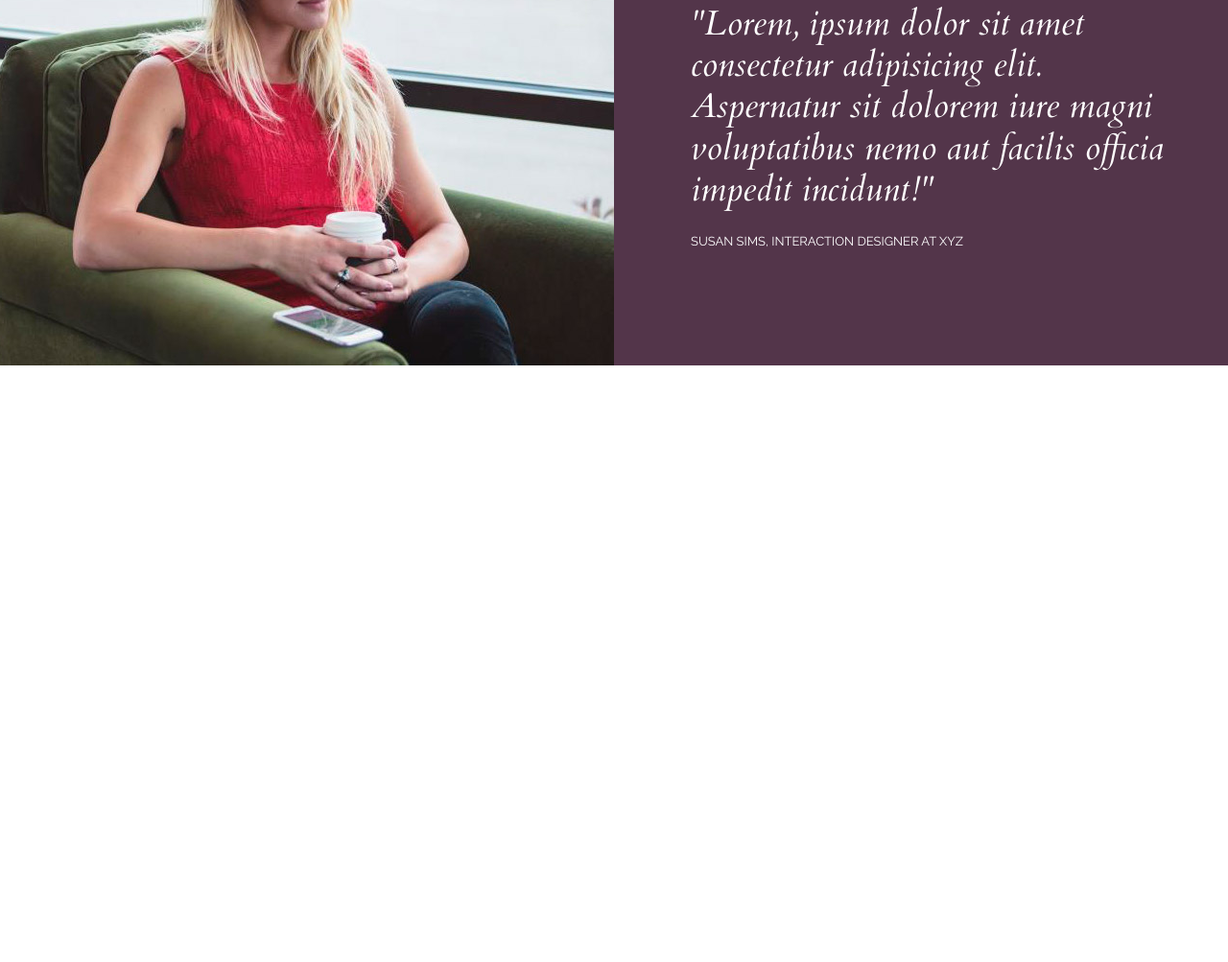
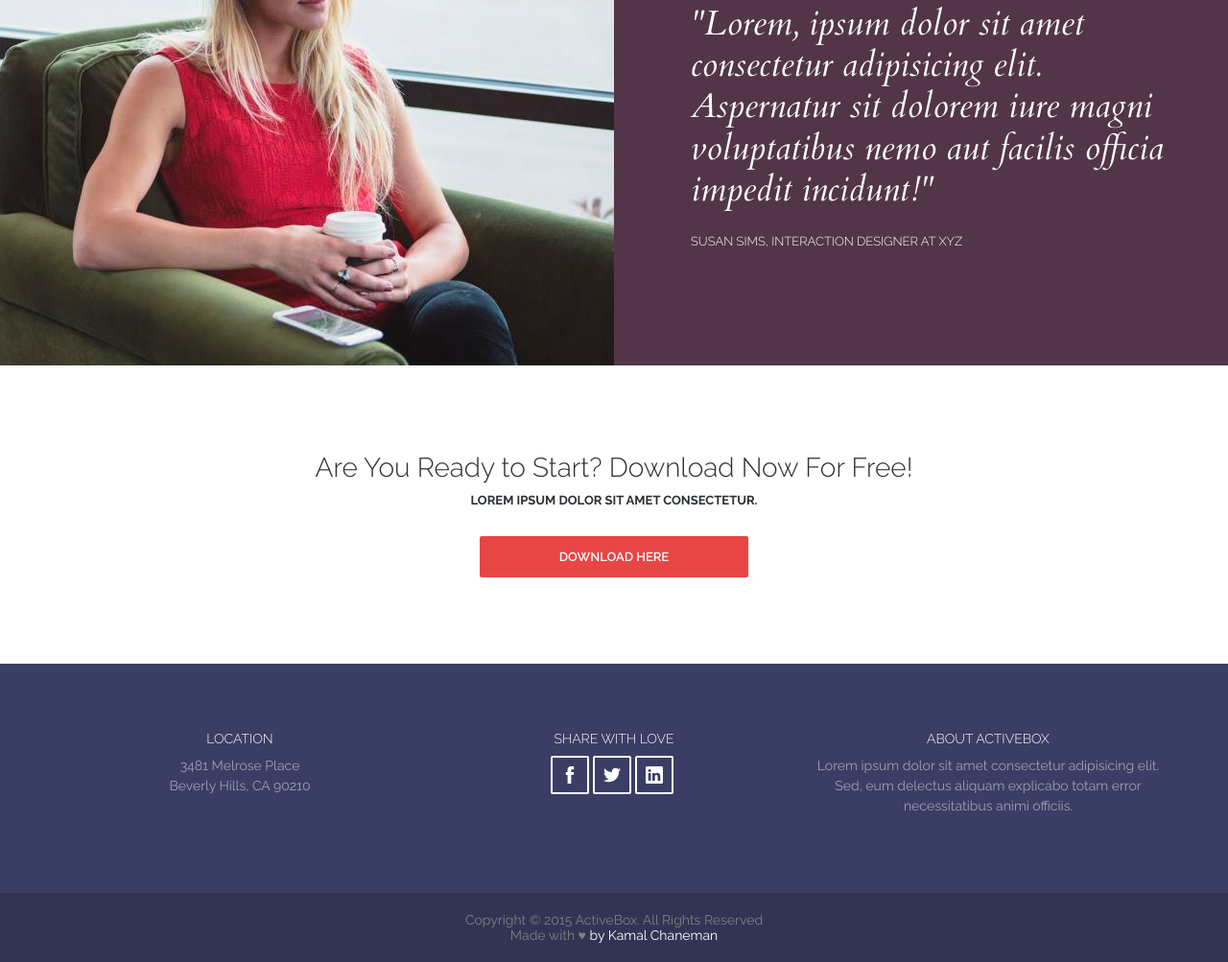
Before and after one commit to imnotasophist/ActiveBox, a plain HTML site: page index.html in a window 1280 px wide. Shown: the part 3149-4152 px from the top of the page at 96% size. Before the commit the page ends 3530 px from the top, so only its background shows below. Drawn offline with nearby package versions, Linux system fonts and the light colour scheme.

Commit message:
download + footer

```diff
--- a/css/style.css
+++ b/css/style.css
@@ -117,6 +117,7 @@ p {
     border-radius: 2px;
     font-family: 'Raleway', sans-serif;
     border: 0;
+    text-align: center;
     cursor: pointer;
     transition: background .1s linear;
 }
@@ -126,6 +127,9 @@ p {
 }
 .btn--red:hover {
     background-color: #dd3434;
+}
+.btn--long {
+    min-width: 280px;
 }
 /* Features
 =================== */
@@ -273,6 +277,21 @@ p {
 
     transition: fill .1s linear;
 }
+.social--footer {
+    justify-content: center;
+}
+.social--footer .social__item {
+    background-color: transparent;
+    border-width: 2px;
+    border-color: #fff;
+    border-radius: 2px;
+}
+.social--footer .social__item:hover {
+    background-color: #fff;
+}
+.social--footer .social__icon {
+    fill: #fff;
+}
 /* Reviews
 ===================*/
 .reviews {
@@ -316,3 +335,67 @@ p {
     text-transform: uppercase;
     color: #fff;
 }
+/* Download
+===================*/
+.download {
+    margin: 90px 0;
+    text-align: center;
+}
+.download__title {
+    font-size: 28px;
+    color: #2d3033;
+    font-weight: 300;
+    margin-bottom: 10px;
+}
+.download__text {
+    font-size: 13px;
+    color: #2d3033;
+    font-weight: 700;
+    text-transform: uppercase;
+    margin-bottom: 30px;
+}
+/* Copyright
+===================*/
+.footer {
+    background-color: #3a3e64;
+}
+.footer__inner {
+    padding: 70px 0;
+    display: flex;
+    flex-wrap: wrap;
+}
+.footer__block {
+    width: 33.333333%;
+    text-align: center;
+    padding: 0 15px;
+}
+.footer__title {
+    margin-bottom: 10px;
+    font-size: 14px;
+    font-weight: 70;
+    color: #fff;
+    text-transform: uppercase;
+}
+.footer__address {
+    color: rgba(255, 255, 255, .5);
+    font-style: normal;
+    font-size: 14px;
+    line-height: 1.5;
+}
+.footer__text {
+    color: rgba(255, 255, 255, .5);
+    font-size: 14px;
+    line-height: 1.5;
+}
+.copyright {
+    background-color: #313453;
+    padding: 20px 0;
+}
+.copyright__text {
+    text-align: center;
+    font-size: 14px;
+    color: #808080;
+}
+.copyright__text span {
+    color: #fff;
+}
--- a/index.html
+++ b/index.html
@@ -6,7 +6,7 @@
   <meta name="viewport" content="width=device-width, initial-scale=1.0">
   <meta http-equiv="X-UA-Compatible" content="ie=edge">
   <title>ActiveBox</title>
-  <link href="https://fonts.googleapis.com/css?family=Cardo:400i|Open+Sans:700|Raleway:400,600,700&display=swap"
+  <link href="https://fonts.googleapis.com/css?family=Cardo:400i|Open+Sans:700|Raleway:300,400,600,700&display=swap"
     rel="stylesheet">
   <link rel="stylesheet" href="css/style.css">
 </head>
@@ -312,6 +312,63 @@
       </div>
     </div>
   </div>
+  <!-- Download -->
+  <div class="download">
+    <div class="container">
+      <h3 class="download__title">Are You Ready to Start? Download Now For Free!</h3>
+      <div class="download__text"><p>Lorem ipsum dolor sit amet consectetur.</p></div>
+      <a class="btn btn--long btn--red" href="#">Download Here</a>
+    </div>
+  </div>
+  <!-- Footer -->
+  <footer class="footer">
+    <div class="container">
+      <div class="footer__inner">
+        <div class="footer__block">
+          <h4 class="footer__title">Location</h4>
+          <address class="footer__address">
+            <div>3481 Melrose Place</div>
+            <div>Beverly Hills, CA 90210</div>
+          </address>
+        </div>
+        <div class="footer__block">
+          <h4 class="footer__title">Share With Love</h4>
+          <div class="social social--footer">
+            <a href="#" class="social__item" target="_blank">
+              <svg class="social__icon">
+                <use xlink:href="#facebook"></use>
+              </svg>
+            </a>
+            <a href="#" class="social__item" target="_blank">
+              <svg class="social__icon">
+                <use xlink:href="#twitter"></use>
+              </svg>
+            </a>
+            <a href="#" class="social__item" target="_blank">
+              <svg class="social__icon">
+                <use xlink:href="#linkedin"></use>
+              </svg>
+            </a>
+          </div>
+        </div>
+        <div class="footer__block">
+          <h4 class="footer__title">About ActiveBox</h4>
+          <div class="footer__text">
+            <p>Lorem ipsum dolor sit amet consectetur adipisicing elit. Sed, eum delectus aliquam explicabo totam error
+              necessitatibus animi officiis.</p>
+          </div>
+        </div>
+      </div>
+    </div>
+    <div class="copyright">
+      <div class="container">
+        <div class="copyright__text">
+          <div>Copyright &copy; 2015 ActiveBox. All Rights Reserved</div>
+          <div>Made with &hearts; <span>by Kamal Chaneman</span></div>
+        </div>
+      </div>
+    </div>
+  </footer>
 </body>
 
 </html>
```
